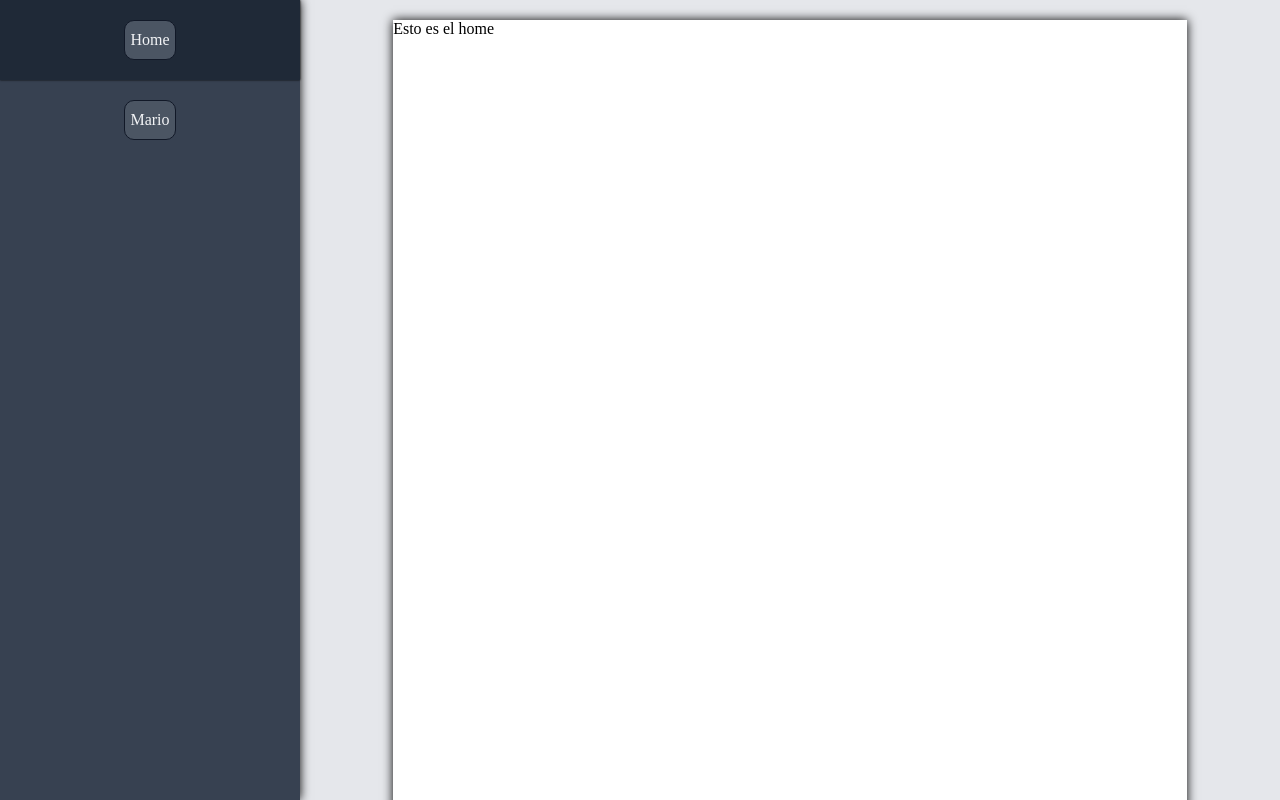
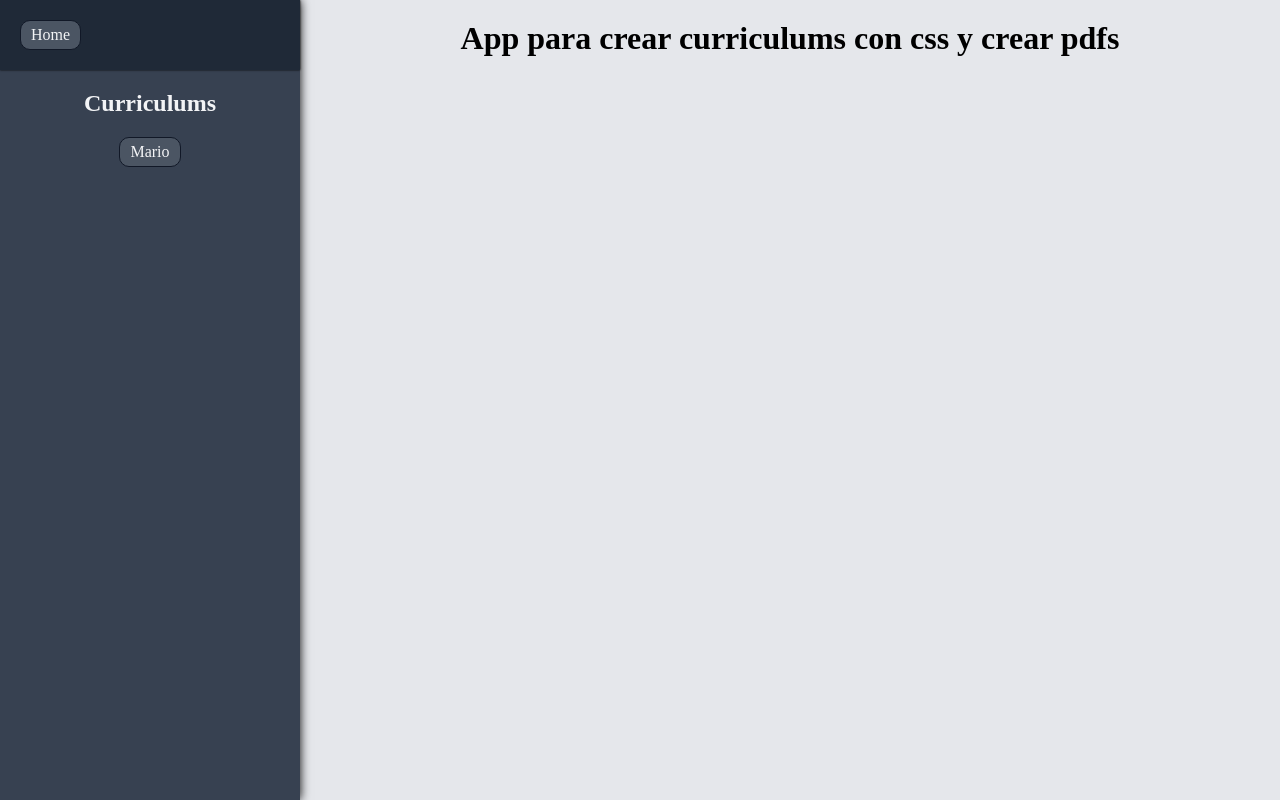
Before and after one commit to CartagoGit/print-cv, a Vue app: page / in a window 1280 px wide. Built offline with nearby package versions, Linux system fonts and the light colour scheme.

Commit message:
Actualización de dependencias y estilos de la aplicación

```diff
--- a/package.json
+++ b/package.json
@@ -21,6 +21,11 @@
 		"@vue/tsconfig": "^0.5.1",
 		"npm-run-all2": "^6.1.1",
 		"sass": "^1.71.1",
+		"@fortawesome/fontawesome-svg-core": "6.5.1",
+		"@fortawesome/free-solid-svg-icons": "6.5.1",
+		"@fortawesome/free-regular-svg-icons": "6.5.1",
+		"@fortawesome/free-brands-svg-icons": "6.5.1",
+		"@fortawesome/vue-fontawesome": "3.0.6",
 		"typescript": "~5.3.0",
 		"vite": "^5.0.11",
 		"vue-tsc": "^1.8.27"
--- a/src/App.vue
+++ b/src/App.vue
@@ -1,7 +1,3 @@
-<script setup lang="ts">
-import { RouterView } from 'vue-router';
-</script>
-
 <template>
 	<aside>
 		<header>
@@ -12,19 +8,31 @@ import { RouterView } from 'vue-router';
 			</span>
 		</header>
 		<nav>
+			<h2>Curriculums</h2>
 			<span
-				@click="$router.push({ name: 'mario' })"
+				v-for="route in routes"
+				@click="$router.push({ name: route.nameRoute })"
 				class="link btn">
-				Mario
+				{{ route.text }}
 			</span>
 		</nav>
 	</aside>
 	<main>
-		<div class="curriculum">
+		<RouterView v-if="$route.name === 'home'" />
+		<div
+			v-else
+			class="curriculum">
 			<RouterView />
 		</div>
 	</main>
 </template>
+
+<script setup lang="ts">
+import { RouterView } from 'vue-router';
+
+const routes = [{ text: 'Mario', nameRoute: 'mario' }];
+</script>
+
 <style>
 #app {
 	display: grid;
@@ -49,13 +57,16 @@ aside {
 		padding: 20px;
 		width: 100%;
 		display: flex;
-		justify-content: center;
+		justify-content: space-between;
 		background-color: var(--gray-800);
 	}
 	nav {
 		display: flex;
 		flex-direction: column;
+		width: 100%;
+		align-items: center;
 		gap: 20px;
+		overflow-y: auto;
 	}
 }
 main {
--- a/src/assets/scss/app/_base.app.scss
+++ b/src/assets/scss/app/_base.app.scss
@@ -7,5 +7,7 @@ body {
 }
 
 * {
-    box-sizing: border-box;
+	box-sizing: border-box;
+	padding: 0;
+	margin: 0;
 }
--- a/src/assets/scss/components/_button.component.scss
+++ b/src/assets/scss/components/_button.component.scss
@@ -1,7 +1,7 @@
 .btn {
 	cursor: pointer;
 	transition: all 0.3s ease;
-	padding: 10px 5px;
+	padding: 5px 10px;
 	border: 1px solid var(--gray-900);
 	background-color: var(--gray-600);
     border-radius: 10px;
--- a/src/router/index.routes.ts
+++ b/src/router/index.routes.ts
@@ -13,7 +13,6 @@ const router = createRouter({
 			path: '/cv',
 			name: 'cv',
 			component: () => import('../views/CvView.vue'),
-			components:[],
 			children: [
 				{
 					path: 'mario',
--- a/src/views/HomeView.vue
+++ b/src/views/HomeView.vue
@@ -1,5 +1,9 @@
 <script setup lang="ts"></script>
 
 <template>
-	Esto es el home
+	<h1>
+		App para crear curriculums con css y crear pdfs
+	</h1>
 </template>
+
+<style scoped></style>
```
Lines whose indentation alone changed are shown as unchanged.
